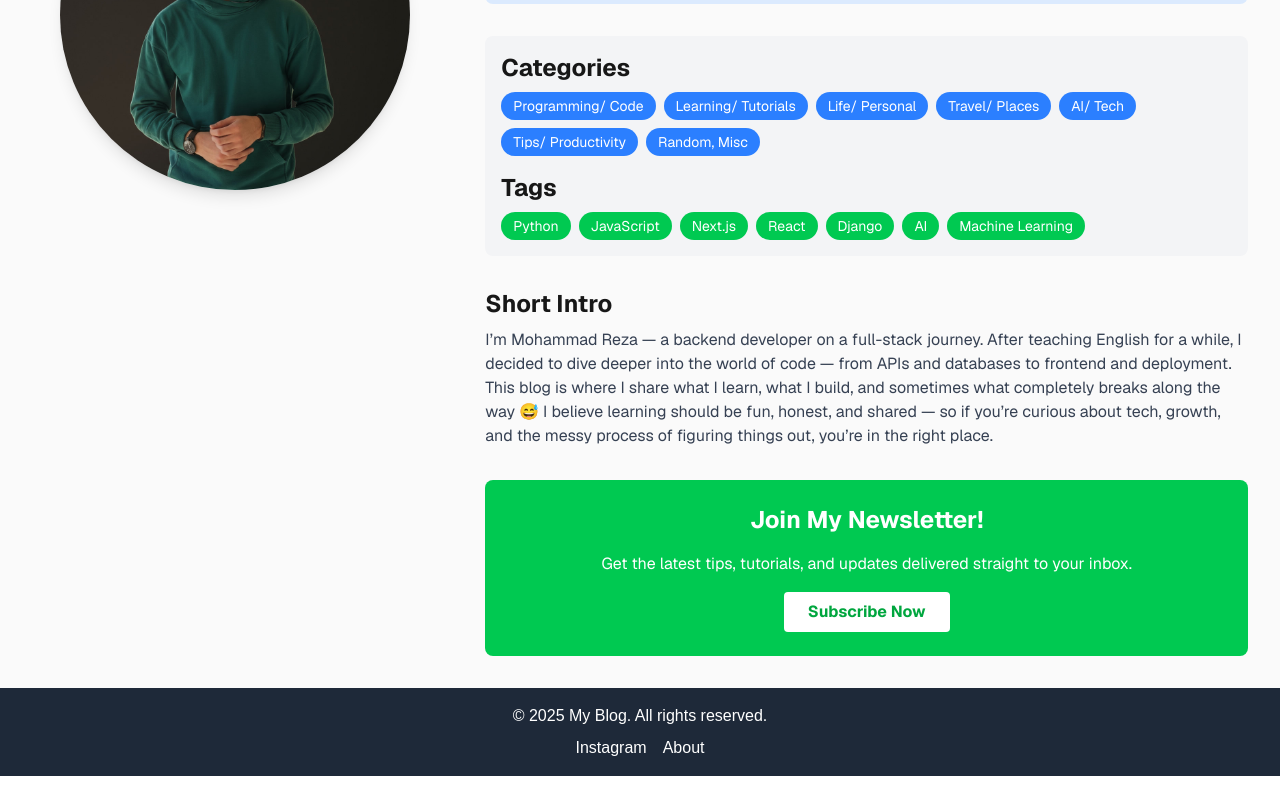
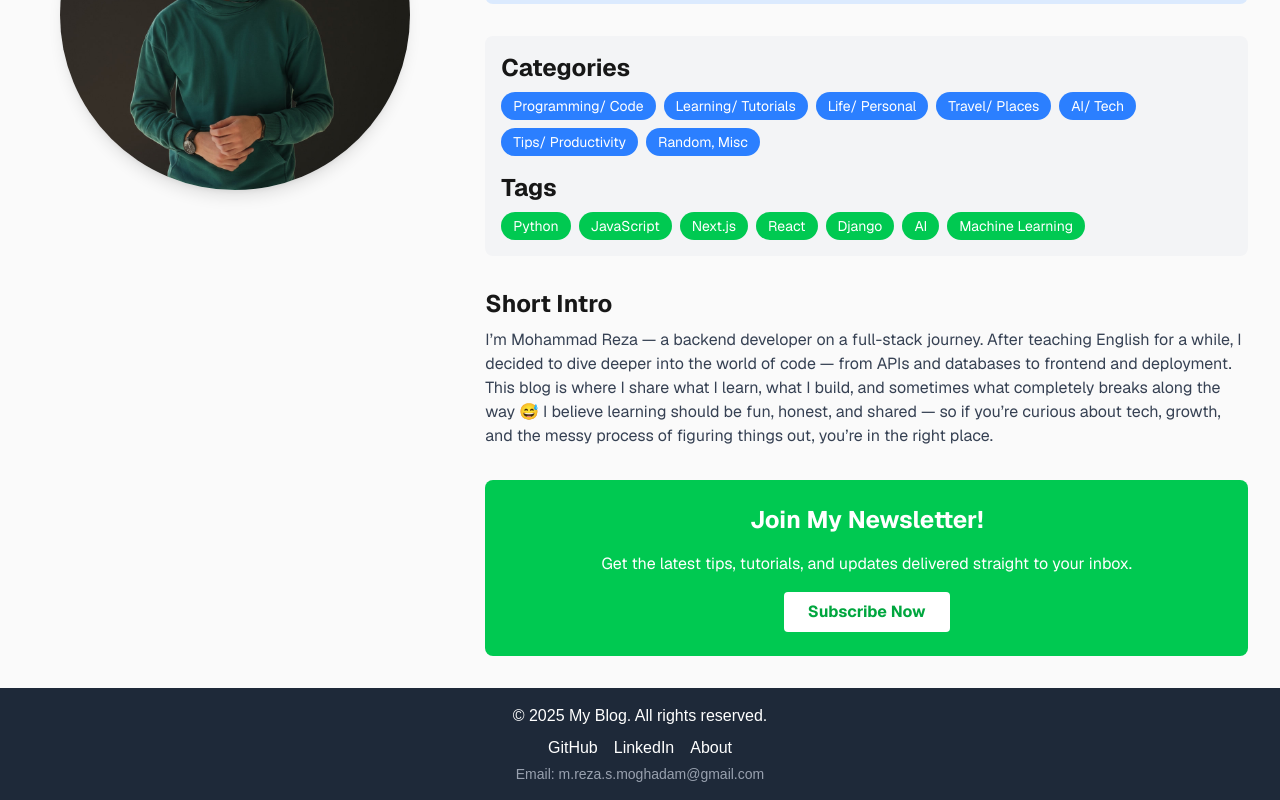
Before and after one commit to Mohamad-Moghadam/Personal-Blog, a Next.js app: page / in a window 1280 px wide. Shown: the part 264-1064 px from the top of the page. Before the commit the page ends 1040 px from the top, so only its background shows below. Built offline with nearby package versions, Linux system fonts and the light colour scheme; no server answers.

Commit message:
🐛 footer fixed

```diff
--- a/src/app/layout.tsx
+++ b/src/app/layout.tsx
@@ -31,12 +31,20 @@ export default function RootLayout({
 					<p>© 2025 My Blog. All rights reserved.</p>
 					<div className="mt-2 space-x-4">
 						<a
-							href="https://instagram.com/username"
+							href="https://github.com/Mohamad-Moghadam"
 							target="_blank"
 							rel="noopener noreferrer"
 							className="hover:text-yellow-400 transition-colors"
 						>
-							Instagram
+							GitHub
+						</a>
+						<a
+							href="https://www.linkedin.com/in/mohamad-reza-soodmand-moghadam-1687b5349/"
+							target="_blank"
+							rel="noopener noreferrer"
+							className="hover:text-yellow-400 transition-colors"
+						>
+							LinkedIn
 						</a>
 						<a
 							href="/about"
@@ -45,7 +53,17 @@ export default function RootLayout({
 							About
 						</a>
 					</div>
+					<div className="mt-1 text-sm text-gray-400">
+						Email:{" "}
+						<a
+							href="mailto:m.reza.s.moghadam@gmail.com"
+							className="hover:text-yellow-400"
+						>
+							m.reza.s.moghadam@gmail.com
+						</a>
+					</div>
 				</footer>
+
 				<Toaster />
 			</body>
 		</html>
```
